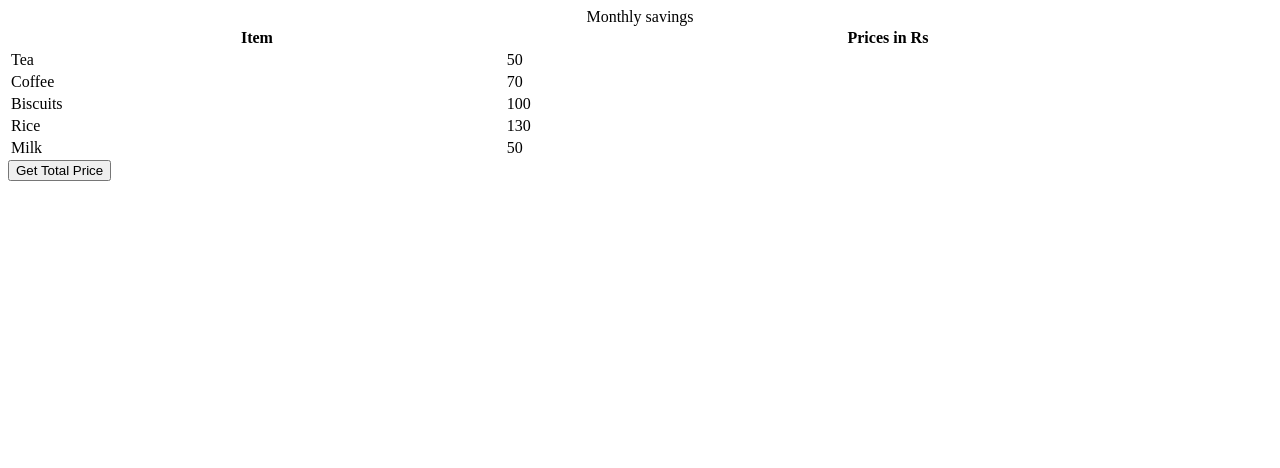
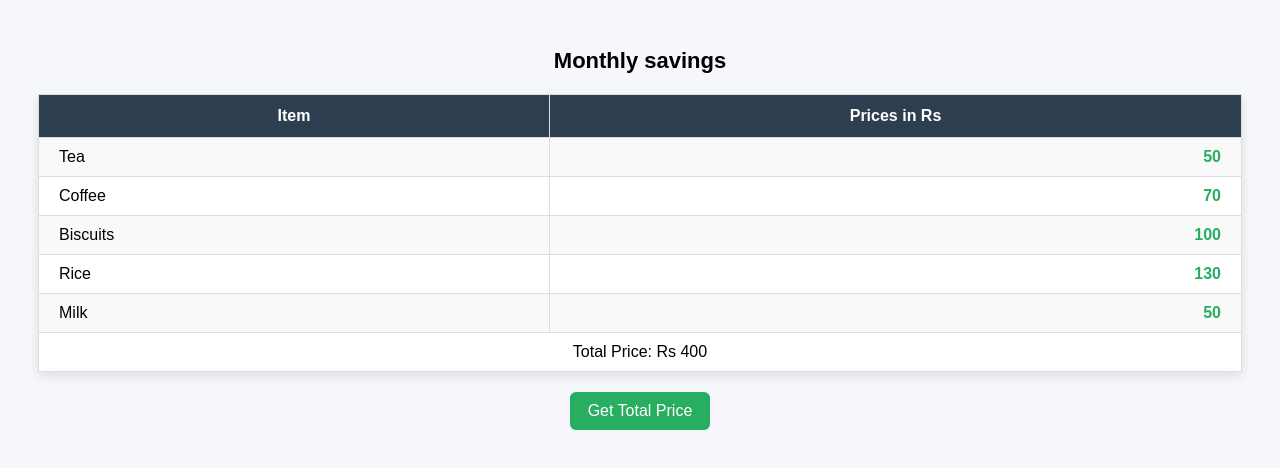
Before and after one commit to acciojob/grofers-checkout-Soumya-445, a website: page main.html in a window 1280 px wide. Both pictures are taken after a click on the button "Get Total Price". Drawn offline with Linux system fonts and the light colour scheme.

Commit message:
created a submission

```diff
--- a/script.js
+++ b/script.js
@@ -3,8 +3,25 @@ getSumBtn.append("Get Total Price");
 document.body.appendChild(getSumBtn);
 
 const getSum = () => {
-//Add your code here
+  // Select all price cells
+  const priceElements = document.querySelectorAll(".price");
 
+  let total = 0;
+
+  priceElements.forEach(price => {
+    total += Number(price.textContent);
+  });
+
+  // Create new row
+  const table = document.querySelector("table");
+  const newRow = document.createElement("tr");
+  const newCell = document.createElement("td");
+
+  newCell.colSpan = 2; // Span across columns
+  newCell.textContent = `Total Price: Rs ${total}`;
+
+  newRow.appendChild(newCell);
+  table.appendChild(newRow);
 };
 
 getSumBtn.addEventListener("click", getSum);
--- a/styles.css
+++ b/styles.css
@@ -1,2 +1,87 @@
 
 /* Your CSS Code here. */
+/* Page Styling */
+body {
+  font-family: Arial, sans-serif;
+  background-color: #f5f7fa;
+  padding: 30px;
+  text-align: center;
+}
+
+/* Table Styling */
+table {
+  width: 60%;
+  margin: 0 auto;
+  border-collapse: collapse;
+  background-color: white;
+  box-shadow: 0 4px 10px rgba(0, 0, 0, 0.1);
+}
+
+/* Caption */
+caption {
+  font-size: 22px;
+  font-weight: bold;
+  margin-bottom: 10px;
+  padding: 10px;
+}
+
+/* Header */
+th {
+  background-color: #2c3e50;
+  color: white;
+  padding: 12px;
+  border: 1px solid #ddd;
+}
+
+/* Cells */
+td {
+  padding: 10px;
+  border: 1px solid #ddd;
+}
+
+/* Zebra Rows */
+tr:nth-child(even) {
+  background-color: #f9f9f9;
+}
+
+/* Item Column */
+.item {
+  text-align: left;
+  padding-left: 20px;
+  font-weight: 500;
+}
+
+/* Price Column */
+.price {
+  text-align: right;
+  padding-right: 20px;
+  font-weight: bold;
+  color: #27ae60;
+}
+
+/* Total Row */
+.total-row td {
+  background-color: #27ae60;
+  color: white;
+  font-size: 18px;
+  font-weight: bold;
+  text-align: center;
+}
+
+/* Button Styling */
+button {
+  margin-top: 20px;
+  padding: 10px 18px;
+  font-size: 16px;
+  border: none;
+  border-radius: 6px;
+  background-color: #27ae60;
+  color: white;
+  cursor: pointer;
+  transition: 0.3s ease;
+}
+
+button:hover {
+  background-color: #219150;
+  transform: scale(1.05);
+}
```
